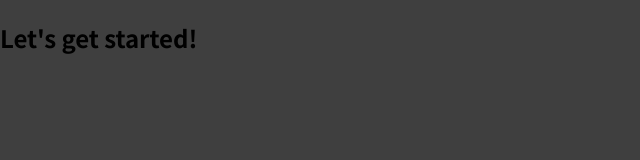
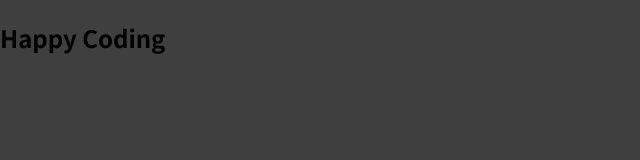
Before and after one commit to akapez/react-guide-updated-module, a JavaScript app: page / in a window 1280 px wide. Shown: the top 160 px of the page, without its empty margins (0-640 px from the left). Built offline with nearby package versions, Linux system fonts and the light colour scheme.

Commit message:
update file

```diff
--- a/src/App.js
+++ b/src/App.js
@@ -1,7 +1,7 @@
 function App() {
   return (
     <div>
-      <h2>Let's get started!</h2>
+      <h2>Happy Coding</h2>
     </div>
   );
 }
```
